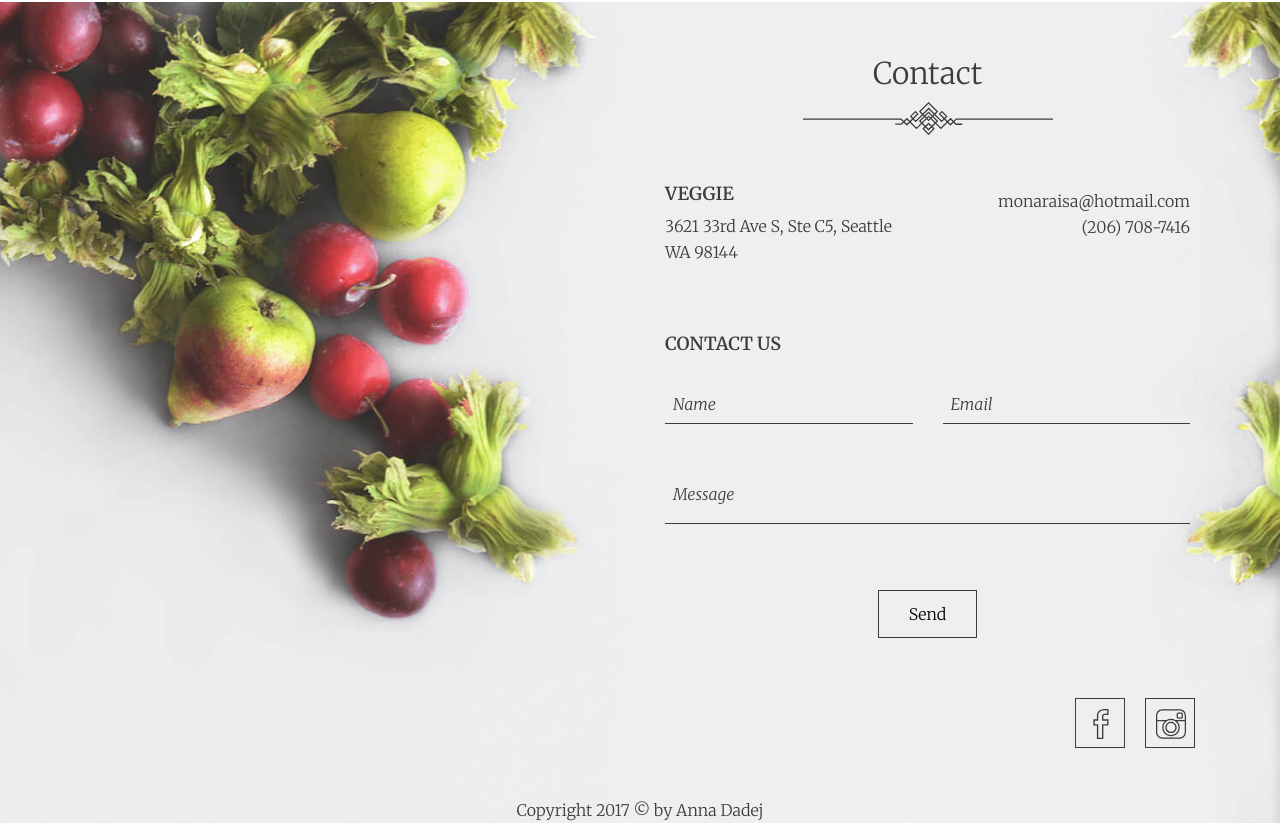
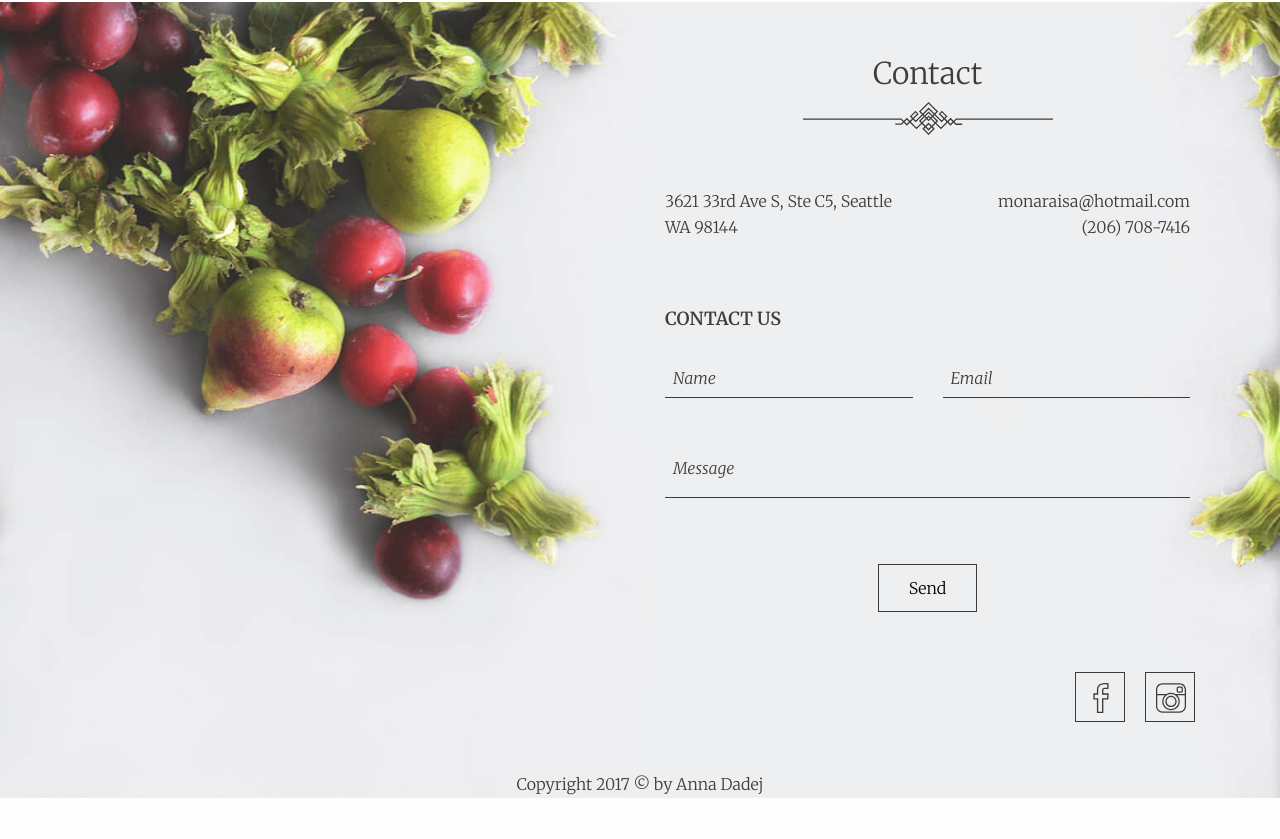
Before and after one commit to xsabilax/Seattle-Chicken-Express, a website: page index.html in a window 1280 px wide. Shown: the part 3110-3949 px from the top of the page. After the commit the page ends 3924 px from the top, so only its background shows below. Drawn offline with nearby package versions, Linux system fonts and the light colour scheme.

Commit message:
Update index.html

```diff
--- a/index.html
+++ b/index.html
@@ -21,7 +21,8 @@
                 <div class="top-menu  scroll-reveal">
                     <div class="menu">
                         <div class="title-bar" data-responsive-toggle="main-nav" data-hide-for="medium">
-                            <button class="menu-icon dark" type="button" data-toggle="main-nav"></button>
+                            <button class="menu-icon dark" type="button" data-toggle="main-
+                                                                                     nav"></button>
                             <div class="title-bar-title">Menu</div>
                         </div>
 
@@ -600,7 +601,7 @@
                 <!--.divider-->
                 <div class="contact-info scroll-reveal">
                     <div class="info-address">
-                        <h3>Veggie</h3>
+                        <h3></h3>
                         <p>3621 33rd Ave S, Ste C5, Seattle WA 98144</p>
                     </div>
                     <div class="reservations">
```
